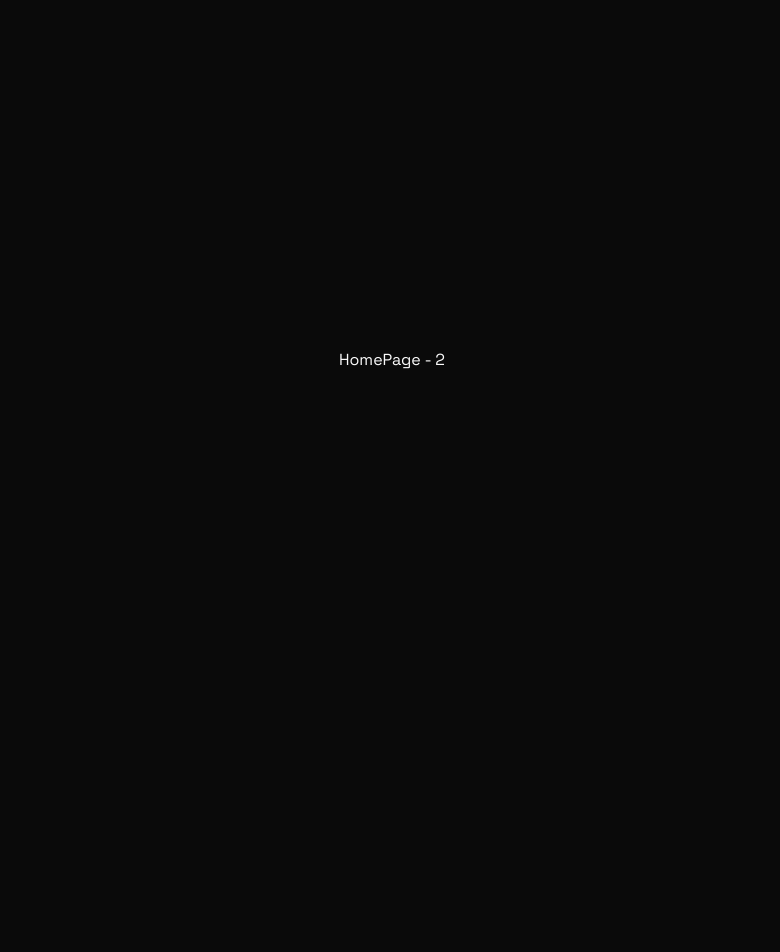
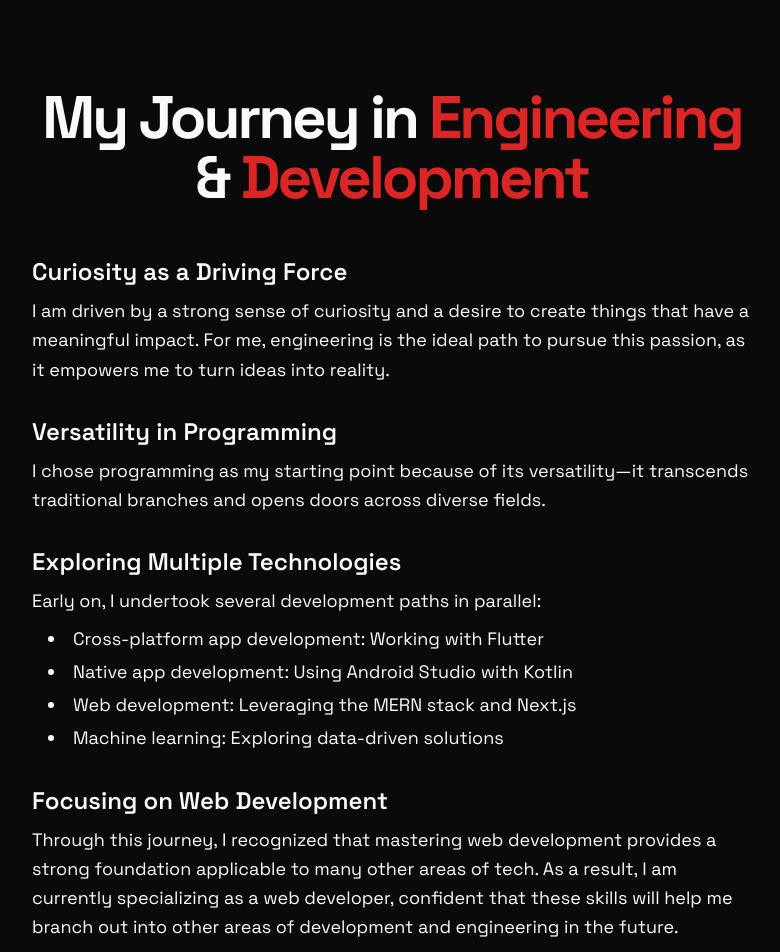
Before and after one commit to SinghAstra/SinghAstra, a Next.js app: page / in a window 1280 px wide. Shown: the part 840-1792 px from the top of the page, without its empty margins (248-1028 px from the left). Before the commit the page ends 1600 px from the top, so only its background shows below. Built offline with nearby package versions, Linux system fonts and the light colour scheme.

Commit message:
Added Journey

```diff
--- /dev/null
+++ b/app/introduction.tsx
@@ -0,0 +1,72 @@
+import MovingBackground from "@/components/componentX/moving-background";
+import MovingBorder from "@/components/componentX/moving-border";
+import { Button } from "@/components/ui/button";
+import { siteConfig } from "@/config/site";
+import { scaleInVariant } from "@/lib/variants";
+import { motion } from "framer-motion";
+import { ArrowRightIcon, Download } from "lucide-react";
+import React from "react";
+import { FaGithub, FaTwitter } from "react-icons/fa";
+
+const Introduction = () => {
+  return (
+    <div className="min-h-screen flex flex-col gap-8 items-center justify-center  px-2 sm:px-4">
+      <motion.div variants={scaleInVariant}>
+        <a href={siteConfig.links.twitter} target="_blank">
+          <div className="p-1 relative rounded">
+            <Button
+              variant="outline"
+              className="rounded group relative font-normal bg-transparent hover:bg-muted/40 px-3 py-1"
+            >
+              <MovingBackground shineColor="hsl(var(--primary)/20)" />
+              <span className=" text-sm text-foreground flex items-center justify-center gap-2">
+                <FaTwitter className="size-3" /> Follow For Updates
+                <ArrowRightIcon className="size-3 transform-all duration-300 group-hover:translate-x-1" />
+              </span>
+            </Button>
+          </div>
+        </a>
+      </motion.div>
+      <div className="max-w-3xl w-full flex flex-col gap-2">
+        <h1 className="text-6xl font-bold">
+          Hi, I&apos;m
+          <br /> <span className="text-primary">Abhay Pratap Singh</span>
+        </h1>
+        <p className="text-3xl">
+          Pursuing curiosity through engineering. I build cool things in order
+          to understand things & build cooler things
+        </p>
+      </div>
+      <div className="flex flex-col sm:flex-row gap-4 sm:mt-4 items-center">
+        <a href={siteConfig.links.cv} target="_blank">
+          <motion.div variants={scaleInVariant} className="p-1">
+            <Button
+              size="lg"
+              className="group rounded relative flex items-center gap-1 text-md font-normal backdrop-blur-md  "
+            >
+              <Download className="mr-2 h-4 w-4 " />
+              Download CV
+            </Button>
+          </motion.div>
+        </a>
+        <motion.div variants={scaleInVariant} className="p-1 relative rounded">
+          <a href={siteConfig.links.github} target="_blank">
+            <div className="p-[2px] relative z-[2] overflow-hidden rounded">
+              <MovingBorder />
+              <Button
+                variant={"outline"}
+                size="lg"
+                className="flex items-center text-md justify-center gap-2 rounded font-normal z-3 relative backdrop-blur-lg"
+              >
+                <FaGithub className=" h-4 w-4" />
+                GitHub
+              </Button>
+            </div>
+          </a>
+        </motion.div>
+      </div>
+    </div>
+  );
+};
+
+export default Introduction;
--- a/app/page.tsx
+++ b/app/page.tsx
@@ -1,79 +1,77 @@
 "use client";
 
-import MovingBackground from "@/components/componentX/moving-background";
-import MovingBorder from "@/components/componentX/moving-border";
 import Navbar from "@/components/componentX/navbar";
-import { Button } from "@/components/ui/button";
-import { siteConfig } from "@/config/site";
-import { scaleInVariant } from "@/lib/variants";
-import { motion } from "framer-motion";
-import { ArrowRightIcon, Download } from "lucide-react";
 import React from "react";
-import { FaGithub, FaTwitter } from "react-icons/fa";
+import Introduction from "./introduction";
 
 const HomePage = () => {
   return (
     <div>
       <Navbar />
-      <div className="min-h-screen flex flex-col gap-8 items-center justify-center  px-2 sm:px-4">
-        <motion.div variants={scaleInVariant}>
-          <a href={siteConfig.links.twitter} target="_blank">
-            <div className="p-1 relative rounded">
-              <Button
-                variant="outline"
-                className="rounded group relative font-normal bg-transparent hover:bg-muted/40 px-3 py-1"
-              >
-                <MovingBackground shineColor="hsl(var(--primary)/20)" />
-                <span className=" text-sm text-foreground flex items-center justify-center gap-2">
-                  <FaTwitter className="size-3" /> Follow For Updates
-                  <ArrowRightIcon className="size-3 transform-all duration-300 group-hover:translate-x-1" />
-                </span>
-              </Button>
+      <Introduction />
+      <section
+        className="w-full py-12 md:py-24 lg:py-32 bg-background"
+        id="about"
+      >
+        <div className="px-4 md:px-6 max-w-3xl mx-auto">
+          <h2 className="text-4xl font-bold tracking-tighter sm:text-5xl md:text-6xl text-center mb-12">
+            My Journey in <span className="text-primary">Engineering</span> &{" "}
+            <span className="text-primary">Development</span>
+          </h2>
+          <div className="space-y-8 text-lg leading-relaxed">
+            <div>
+              <h3 className="text-2xl font-semibold mb-2">
+                Curiosity as a Driving Force
+              </h3>
+              <p>
+                I am driven by a strong sense of curiosity and a desire to
+                create things that have a meaningful impact. For me, engineering
+                is the ideal path to pursue this passion, as it empowers me to
+                turn ideas into reality.
+              </p>
             </div>
-          </a>
-        </motion.div>
-        <div className="max-w-3xl w-full flex flex-col gap-2">
-          <h1 className="text-6xl font-bold">
-            Hi, I&apos;m
-            <br /> <span className="text-primary">Abhay Pratap Singh</span>
-          </h1>
-          <p className="text-3xl">
-            Pursuing curiosity through engineering. I build cool things in order
-            to understand things & build cooler things
-          </p>
+            <div>
+              <h3 className="text-2xl font-semibold mb-2">
+                Versatility in Programming
+              </h3>
+              <p>
+                I chose programming as my starting point because of its
+                versatility—it transcends traditional branches and opens doors
+                across diverse fields.
+              </p>
+            </div>
+            <div>
+              <h3 className="text-2xl font-semibold mb-2">
+                Exploring Multiple Technologies
+              </h3>
+              <p>
+                Early on, I undertook several development paths in parallel:
+              </p>
+              <ul className="list-disc list-inside ml-4 mt-2 space-y-1">
+                <li>Cross-platform app development: Working with Flutter</li>
+                <li>
+                  Native app development: Using Android Studio with Kotlin
+                </li>
+                <li>Web development: Leveraging the MERN stack and Next.js</li>
+                <li>Machine learning: Exploring data-driven solutions</li>
+              </ul>
+            </div>
+            <div>
+              <h3 className="text-2xl font-semibold mb-2">
+                Focusing on Web Development
+              </h3>
+              <p>
+                Through this journey, I recognized that mastering web
+                development provides a strong foundation applicable to many
+                other areas of tech. As a result, I am currently specializing as
+                a web developer, confident that these skills will help me branch
+                out into other areas of development and engineering in the
+                future.
+              </p>
+            </div>
+          </div>
         </div>
-        <div className="flex flex-col sm:flex-row gap-4 sm:mt-4 items-center">
-          <a href={siteConfig.links.cv} target="_blank">
-            <motion.div variants={scaleInVariant} className="p-1">
-              <Button
-                size="lg"
-                className="group rounded relative flex items-center gap-1 text-md font-normal backdrop-blur-md  "
-              >
-                <Download className="mr-2 h-4 w-4 " />
-                Download CV
-              </Button>
-            </motion.div>
-          </a>
-          <motion.div
-            variants={scaleInVariant}
-            className="p-1 relative rounded"
-          >
-            <a href={siteConfig.links.github} target="_blank">
-              <div className="p-[2px] relative z-[2] overflow-hidden rounded">
-                <MovingBorder />
-                <Button
-                  variant={"outline"}
-                  size="lg"
-                  className="flex items-center text-md justify-center gap-2 rounded font-normal z-3 relative backdrop-blur-lg"
-                >
-                  <FaGithub className=" h-4 w-4" />
-                  GitHub
-                </Button>
-              </div>
-            </a>
-          </motion.div>
-        </div>
-      </div>
+      </section>
       <div className="min-h-screen flex items-center justify-center">
         HomePage - 2
       </div>
```
